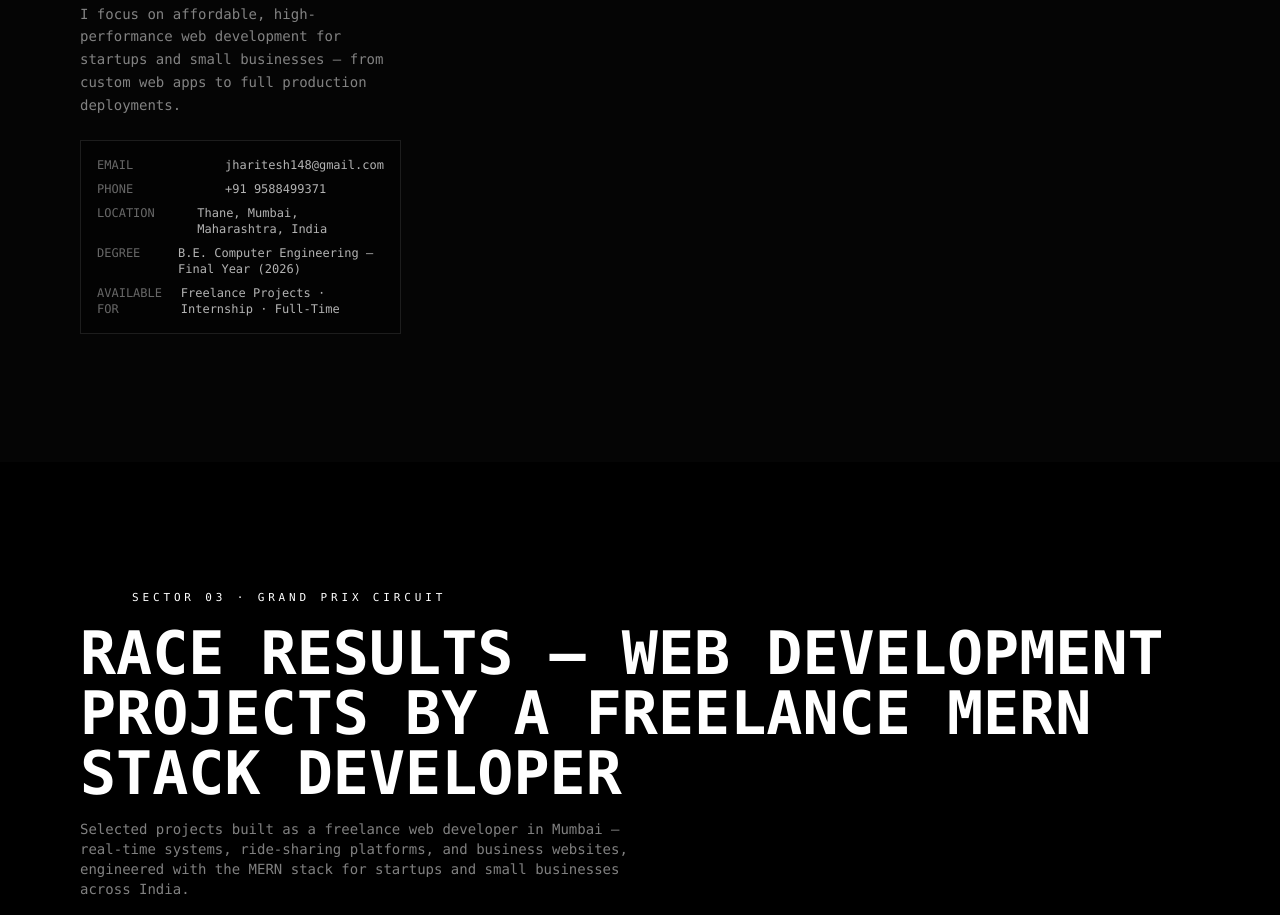
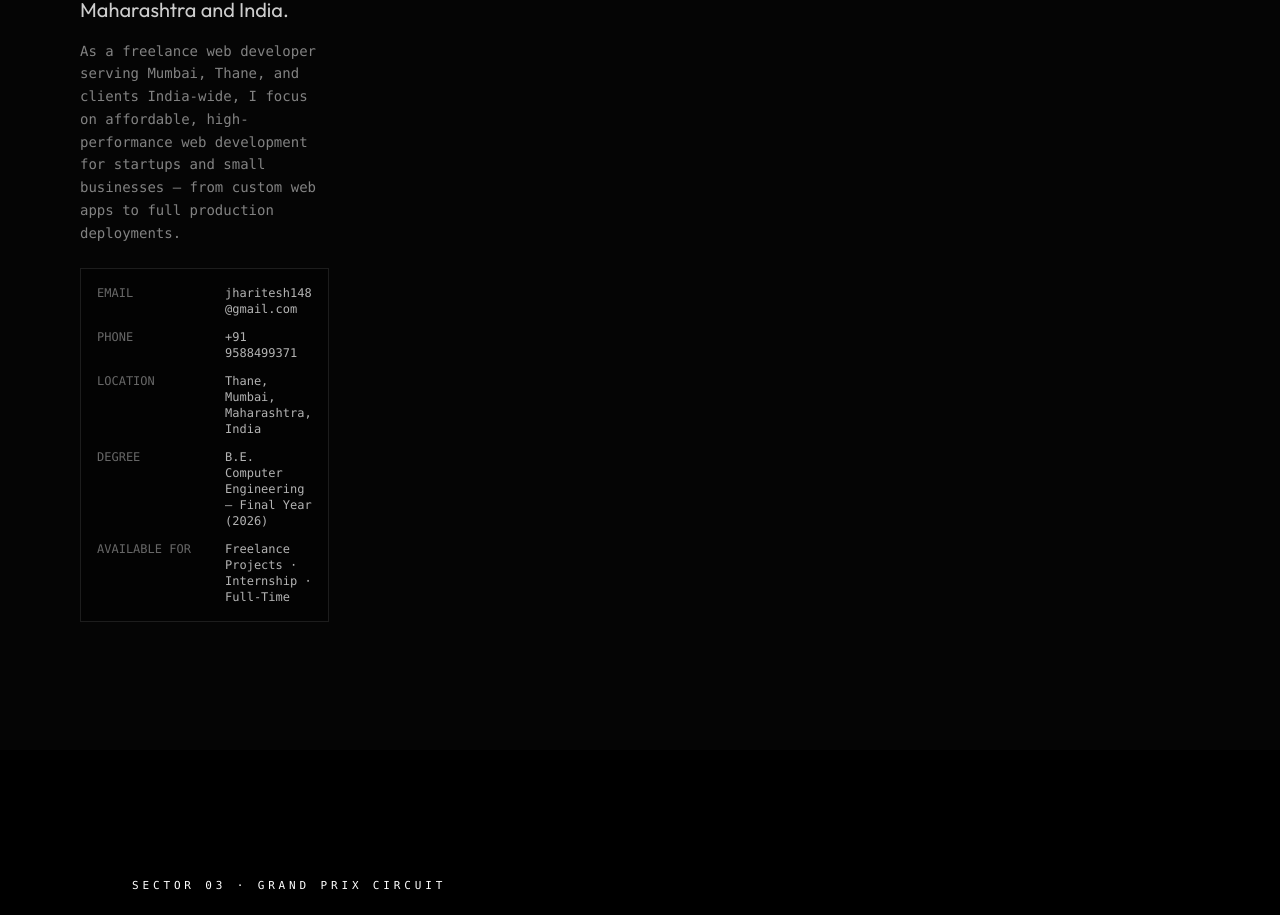
Before and after one commit to just-ritesh-coder/jharitesh, a React (Vite) app: page / in a window 1280 px wide. Shown: the part 1759-2674 px from the top of the page. Built offline with nearby package versions, Linux system fonts and the light colour scheme; the HTML template or start-up script is replaced by a standard one.

Commit message:
feat: make portfolio responsive across all screens including mobile navigation

```diff
--- a/src/components/portfolio/About.jsx
+++ b/src/components/portfolio/About.jsx
@@ -38,12 +38,12 @@
                   <p className="mt-4 font-mono text-sm text-white/50 leading-relaxed">
                     As a freelance web developer serving Mumbai, Thane, and clients India-wide, I focus on affordable, high-performance web development for startups and small businesses — from custom web apps to full production deployments.
                   </p>
-                  <div className="mt-6 p-4 border border-white/10 bg-black/40 font-mono text-xs text-white/70 flex flex-col gap-2">
-                    <div className="flex"><span className="w-32 text-white/40">EMAIL</span>jharitesh148@gmail.com</div>
-                    <div className="flex"><span className="w-32 text-white/40">PHONE</span>+91 9588499371</div>
-                    <div className="flex"><span className="w-32 text-white/40">LOCATION</span>Thane, Mumbai, Maharashtra, India</div>
-                    <div className="flex"><span className="w-32 text-white/40">DEGREE</span>B.E. Computer Engineering — Final Year (2026)</div>
-                    <div className="flex"><span className="w-32 text-white/40">AVAILABLE FOR</span>Freelance Projects · Internship · Full-Time</div>
+                  <div className="mt-6 p-4 border border-white/10 bg-black/40 font-mono text-[10px] sm:text-xs text-white/70 flex flex-col gap-3">
+                    <div className="flex flex-col sm:flex-row"><span className="w-32 text-white/40 shrink-0 mb-1 sm:mb-0">EMAIL</span><span className="break-all">jharitesh148@gmail.com</span></div>
+                    <div className="flex flex-col sm:flex-row"><span className="w-32 text-white/40 shrink-0 mb-1 sm:mb-0">PHONE</span><span>+91 9588499371</span></div>
+                    <div className="flex flex-col sm:flex-row"><span className="w-32 text-white/40 shrink-0 mb-1 sm:mb-0">LOCATION</span><span>Thane, Mumbai, Maharashtra, India</span></div>
+                    <div className="flex flex-col sm:flex-row"><span className="w-32 text-white/40 shrink-0 mb-1 sm:mb-0">DEGREE</span><span>B.E. Computer Engineering — Final Year (2026)</span></div>
+                    <div className="flex flex-col sm:flex-row"><span className="w-32 text-white/40 shrink-0 mb-1 sm:mb-0">AVAILABLE FOR</span><span>Freelance Projects · Internship · Full-Time</span></div>
                   </div>
                 </div>
 
--- a/src/components/portfolio/Hero.jsx
+++ b/src/components/portfolio/Hero.jsx
@@ -75,7 +75,7 @@
         >
           <img alt="Ritesh Kumar Jha, freelance web developer Mumbai — MERN stack developer portfolio hero" className="absolute inset-0 w-full h-full object-cover" src="/images/image.png" />
           <div className="absolute inset-0 bg-gradient-to-l from-black/20 via-black/40 to-black/70"></div>
-          <div className="absolute inset-0 pointer-events-none" data-testid="telemetry-hud">
+          <div className="absolute inset-0 pointer-events-none hidden md:block" data-testid="telemetry-hud">
             {/* Velocity */}
             <motion.div initial={{ opacity: 0, scale: 0.9 }} animate={{ opacity: 1, scale: 1 }} transition={{ delay: 0.6 }} className="absolute top-4 left-4 md:top-6 md:left-6 pointer-events-auto">
               <div className="bg-black/60 backdrop-blur-md border border-white/10 clip-slant px-4 py-3 font-mono" data-testid="hud-speedometer">
--- a/src/components/portfolio/Navigation.jsx
+++ b/src/components/portfolio/Navigation.jsx
@@ -1,7 +1,8 @@
-import React from 'react';
-import { motion } from 'framer-motion';
+import React, { useState } from 'react';
+import { motion, AnimatePresence } from 'framer-motion';
 
 export default function Navigation() {
+  const [isMobileMenuOpen, setIsMobileMenuOpen] = useState(false);
   return (
     <header className="fixed top-0 left-0 right-0 z-50 bg-black/70 backdrop-blur-xl border-b border-white/10" data-testid="main-nav">
       <div className="flex items-center justify-between px-6 md:px-12 lg:px-20 h-16 md:h-20">
@@ -68,8 +69,38 @@
           <a className="btn-race hidden md:inline-flex bg-white text-black font-heading font-bold uppercase tracking-widest text-[11px] px-4 py-2 clip-slant hover:bg-racing-red hover:text-white transition-colors" href="#contact">
             Radio →
           </a>
+          <button
+            className="lg:hidden text-white p-2"
+            onClick={() => setIsMobileMenuOpen(!isMobileMenuOpen)}
+          >
+            <svg fill="none" height="24" stroke="currentColor" strokeWidth="2" viewBox="0 0 24 24" width="24">
+              {isMobileMenuOpen ? (
+                <path d="M6 18L18 6M6 6l12 12"></path>
+              ) : (
+                <path d="M4 6h16M4 12h16M4 18h16"></path>
+              )}
+            </svg>
+          </button>
         </div>
       </div>
+      <AnimatePresence>
+        {isMobileMenuOpen && (
+          <motion.div
+            initial={{ opacity: 0, height: 0 }}
+            animate={{ opacity: 1, height: 'auto' }}
+            exit={{ opacity: 0, height: 0 }}
+            className="lg:hidden bg-black/95 border-b border-white/10 overflow-hidden"
+          >
+            <nav className="flex flex-col items-start px-6 py-6 gap-6">
+              <a onClick={() => setIsMobileMenuOpen(false)} className="font-mono text-[11px] tracking-[0.25em] uppercase text-white hover:text-racing-red transition-colors w-full border-b border-white/10 pb-2" href="#home">S1 · Home</a>
+              <a onClick={() => setIsMobileMenuOpen(false)} className="font-mono text-[11px] tracking-[0.25em] uppercase text-white hover:text-racing-red transition-colors w-full border-b border-white/10 pb-2" href="#about">S2 · Driver</a>
+              <a onClick={() => setIsMobileMenuOpen(false)} className="font-mono text-[11px] tracking-[0.25em] uppercase text-white hover:text-racing-red transition-colors w-full border-b border-white/10 pb-2" href="#projects">S3 · Grand Prix</a>
+              <a onClick={() => setIsMobileMenuOpen(false)} className="font-mono text-[11px] tracking-[0.25em] uppercase text-white hover:text-racing-red transition-colors w-full border-b border-white/10 pb-2" href="#skills">S4 · Garage</a>
+              <a onClick={() => setIsMobileMenuOpen(false)} className="font-mono text-[11px] tracking-[0.25em] uppercase text-white hover:text-racing-red transition-colors w-full border-b border-white/10 pb-2" href="#contact">S5 · Paddock</a>
+            </nav>
+          </motion.div>
+        )}
+      </AnimatePresence>
       <div className="h-[2px] bg-gradient-to-r from-racing-red via-transparent to-electric-cyan">
       </div>
     </header>
```
